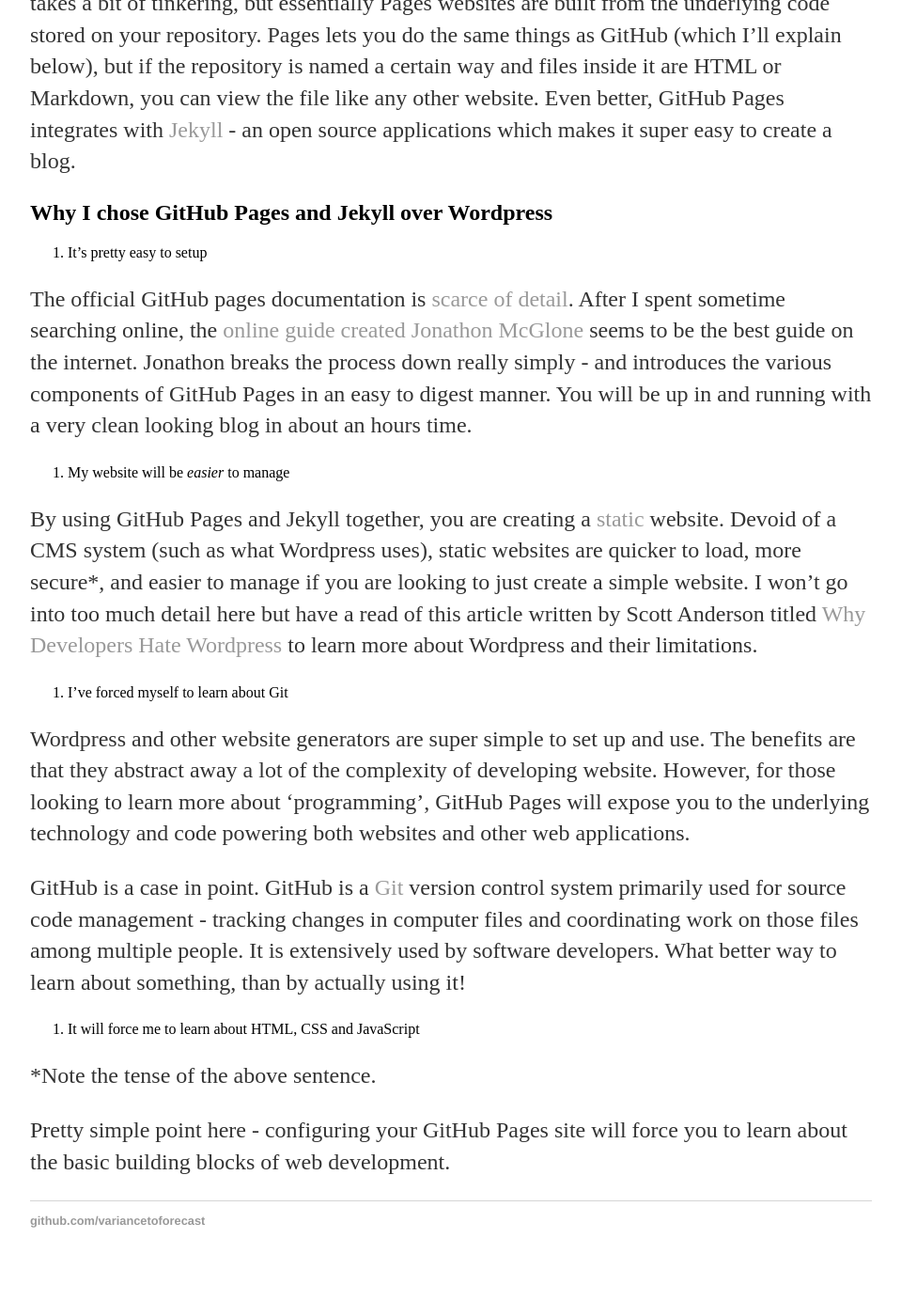
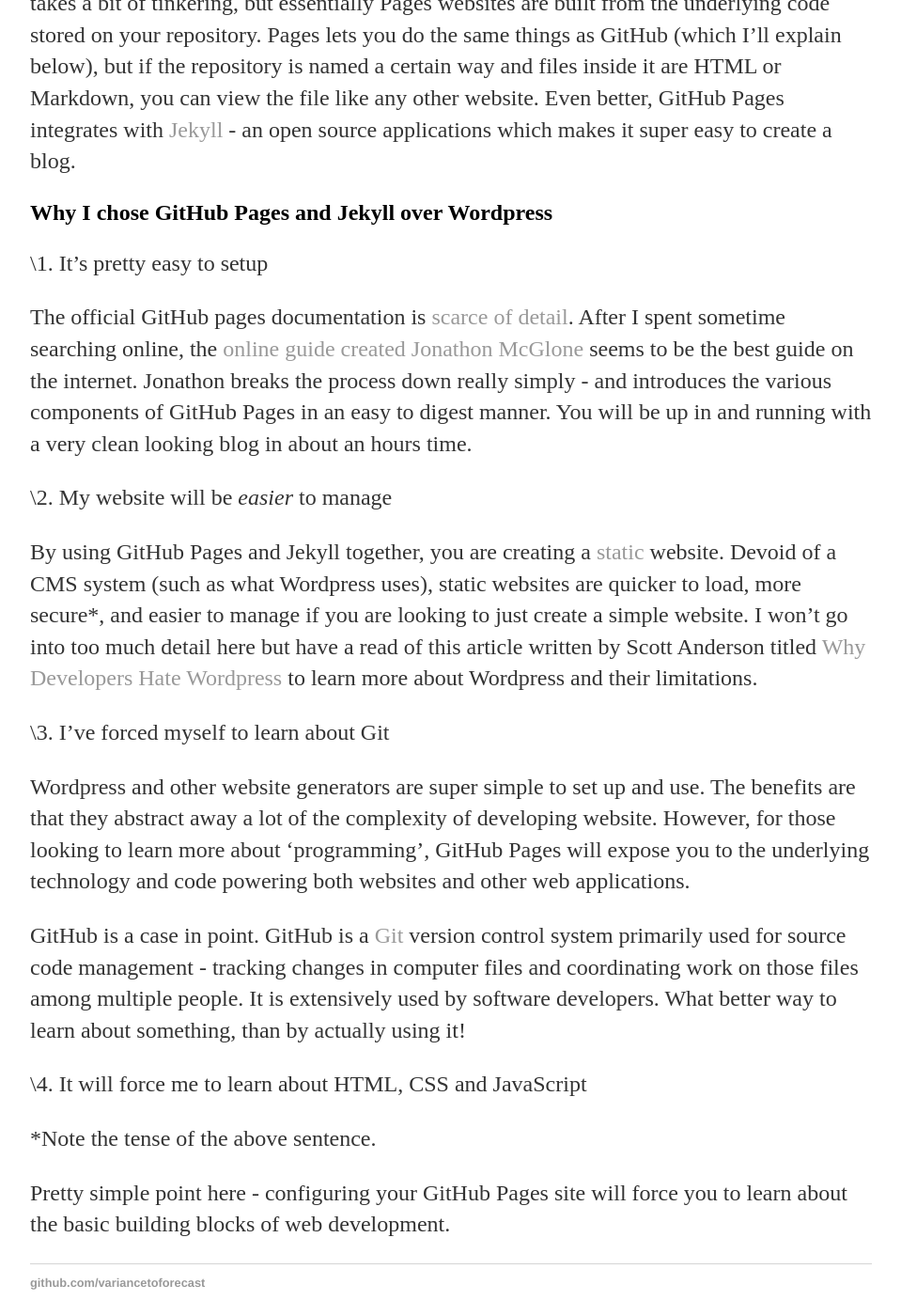
Before and after one commit to variancetoforecast/variancetoforecast.github.io, a Jekyll site: the page built from _posts/2017-12-17-a-public-secret.md, in a window 1280 px wide and 1400 px high, scrolled down 587 px. Shown: the whole window at 94% size, without its empty margins (160-1119 px from the left). Built offline with Jekyll 4.4.1, drawn with Linux system fonts in a browser that asks for light colours; before the commit the page ends 1953 px from its top, so only the background shows below that.

Commit message:
Update 2017-12-17-a-public-secret.md

```diff
--- a/_posts/2017-12-17-a-public-secret.md
+++ b/_posts/2017-12-17-a-public-secret.md
@@ -12,21 +12,21 @@
 
 ## Why I chose GitHub Pages and Jekyll over Wordpress
 
-1. It's pretty easy to setup
+\1. It's pretty easy to setup
 
 The official GitHub pages documentation is [scarce of detail](https://help.github.com/articles/what-is-github-pages/). After I spent sometime searching online, the [online guide created Jonathon McGlone](http://jmcglone.com/guides/github-pages/) seems to be the best guide on the internet. Jonathon breaks the process down really simply - and introduces the various components of GitHub Pages in an easy to digest manner. You will be up in and running with a very clean looking blog in about an hours time.
 
-2. My website will be *easier* to manage
+\2. My website will be *easier* to manage
 
 By using GitHub Pages and Jekyll together, you are creating a [static](https://en.wikipedia.org/wiki/Static_web_page) website. Devoid of a CMS system (such as what Wordpress uses), static websites are quicker to load, more secure*, and easier to manage if you are looking to just create a simple website. I won't go into too much detail here but have a read of this article written by Scott Anderson titled [Why Developers Hate Wordpress](https://content.nanobox.io/why-developers-hate-wordpress/) to learn more about Wordpress and their limitations.
 
-3. I've forced myself to learn about Git
+\3. I've forced myself to learn about Git
 
 Wordpress and other website generators are super simple to set up and use. The benefits are that they abstract away a lot of the complexity of developing website. However, for those looking to learn more about 'programming', GitHub Pages will expose you to the underlying technology and code powering both websites and other web applications.
 
 GitHub is a case in point. GitHub is a [Git](https://en.wikipedia.org/wiki/Git) version control system primarily used for source code management - tracking changes in computer files and coordinating work on those files among multiple people. It is extensively used by software developers. What better way to learn about something, than by actually using it!
 
-4. It will force me to learn about HTML, CSS and JavaScript
+\4. It will force me to learn about HTML, CSS and JavaScript
 
 *Note the tense of the above sentence.
 
```
